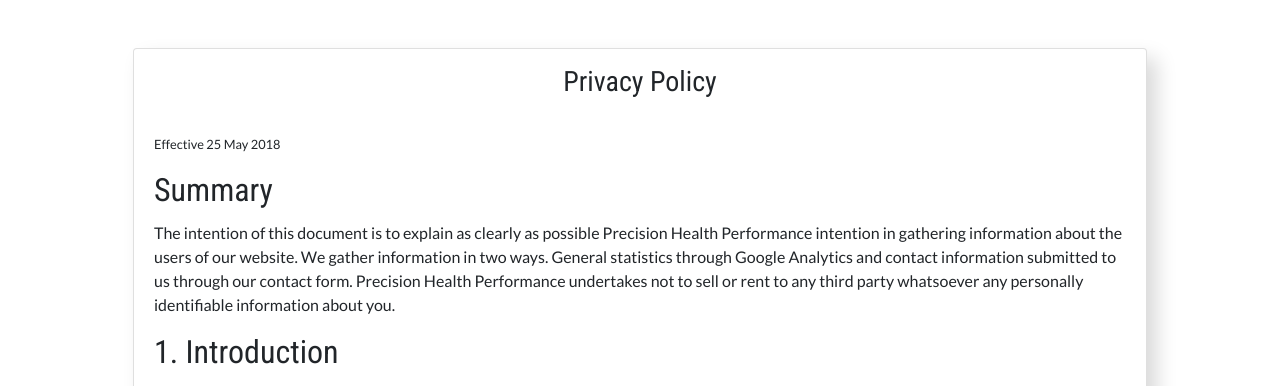
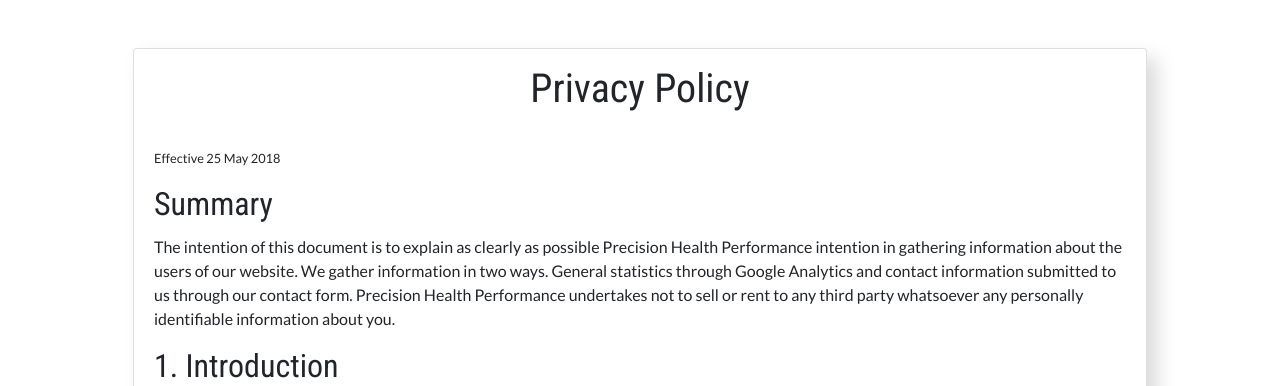
Before and after one commit to auxfuse/Milestone4, a Django app: page /privacy in a window 1280 px wide. Shown: the part 77-463 px from the top of the page. Run offline with Django 3.2, Linux system fonts and the light colour scheme; some libraries are stand-ins or nearby versions.

Commit message:
Ammended h3 to h1 on both accessibility & privacy templates

```diff
--- a/templates/pages/accessibility.html
+++ b/templates/pages/accessibility.html
@@ -7,7 +7,7 @@
         <div class="row">
             <div class="col-sm-12">
                 <div class="card">
-                    <h3 class="card-title text-center">Accessibility Statement</h3>
+                    <h1 class="card-title text-center">Accessibility Statement</h1>
                     <div class="card-body">
                         <p class="">Precision Health Performance is committed to facilitating the accessibility and usability of its Web site, https://www.precisionhealthperformance.com,
                             for all people with disabilities. Precision Health Performance has implemented and will continue to implement the relevant portions
--- a/templates/pages/privacy.html
+++ b/templates/pages/privacy.html
@@ -7,7 +7,7 @@
         <div class="row">
             <div class="col-sm-12">
                 <div class="card">
-                    <h3 class="card-title text-center">Privacy Policy</h3>
+                    <h1 class="card-title text-center">Privacy Policy</h1>
                     <div class="card-body">
                         <small>Effective 25 May 2018</small>
                         <h2 class="card-title">Summary</h2>
```
